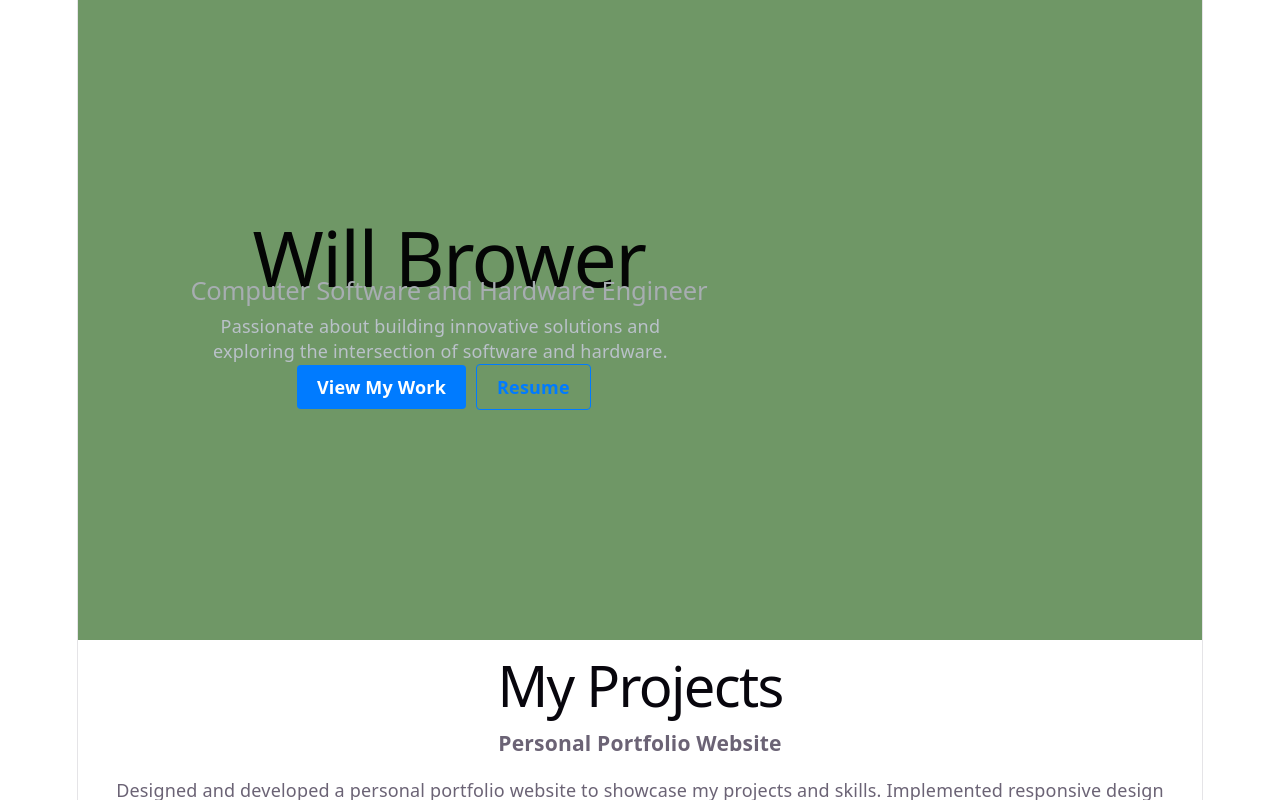
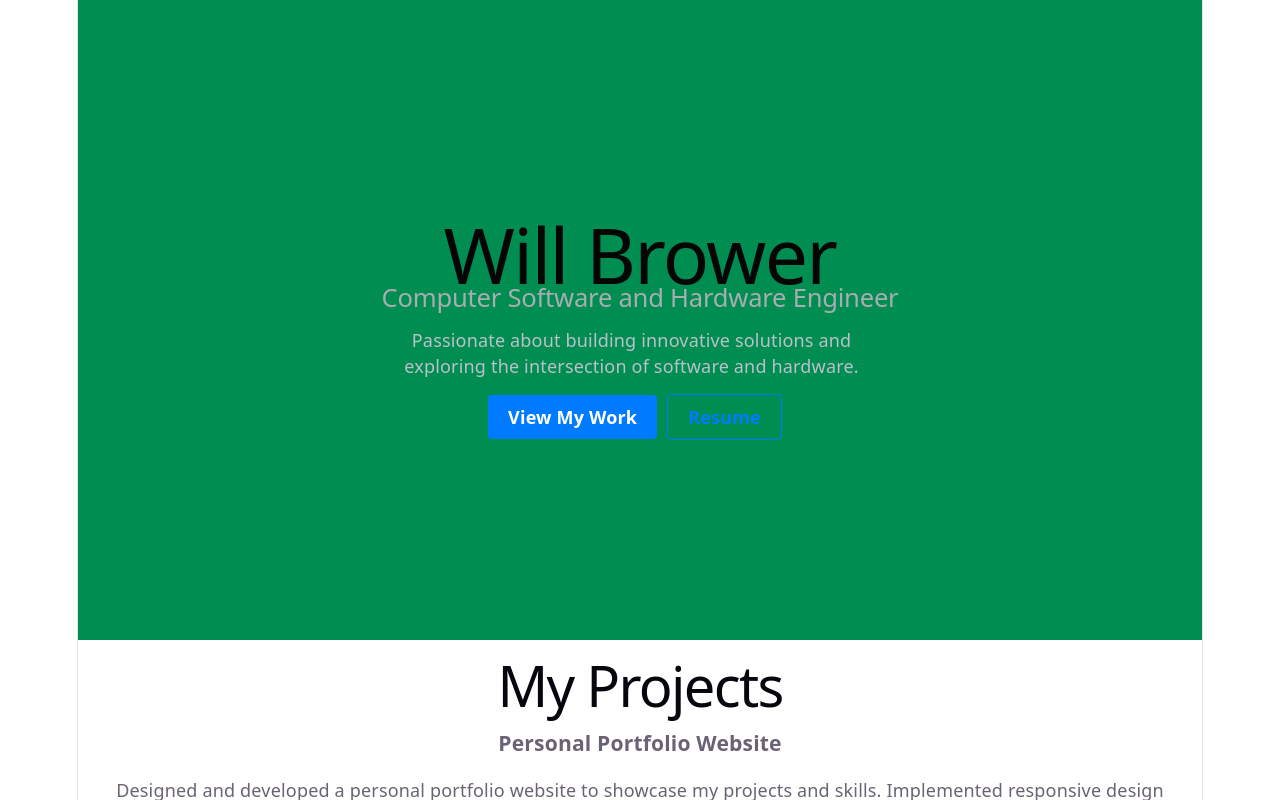
Before and after one commit to willbrow221/personal-website, a React (Vite) app: page / in a window 1280 px wide. Shown: the top 800 px of the page. Built offline with nearby package versions, Linux system fonts and the light colour scheme.

Commit message:
Small aesthetic updates

```diff
--- a/src/components/Hero.css
+++ b/src/components/Hero.css
@@ -1,23 +1,24 @@
 .hero {
-  height: 80vh; /* Takes up 80% of the screen height */
+  height: 80vh;
   display: flex;
-  align-items: center;
-  justify-content: flex-start;
+  flex-direction: column; /* Stack elements vertically */
+  align-items: center;    /* Center horizontally */
+  justify-content: center; /* Center vertically */
   padding: 0 10%;
-  background-color: rgb(111, 151, 102);
+  background-color: rgb(0, 141, 82);
+  text-align: center;      /* Ensures text lines themselves are centered */
 }
 
 .hero-name {
-  font-size: clamp(2.5rem, 6vw, 4.5rem); /* Responsive font size */
-  margin: 0;
-  padding: 5px 0;
+  font-size: clamp(2.5rem, 6vw, 4.5rem);
+  margin-bottom: 15px;     /* Space below the name */
   color: #040505;
 }
 
 .hero-role {
   font-size: clamp(1rem, 2vw, 1.5rem);
   color: #a7adb1;
-  margin-top: 0;
+  margin-bottom: 15px;     /* Space below the role */
 }
 
 .hero-tagline {
@@ -25,6 +26,7 @@
   line-height: 1.4;
   font-size: 1rem;
   color: #bac1c9;
+  margin-bottom: 25px;     /* Space below the tagline */
 }
 
 .hero-cta {
```
